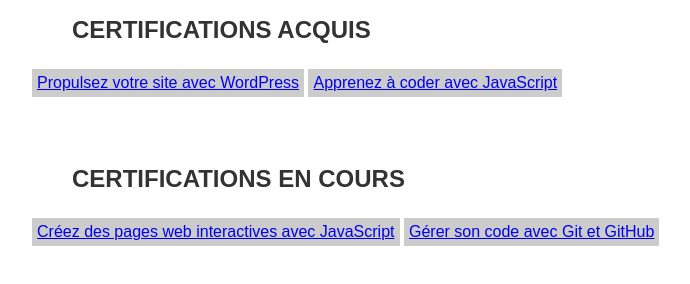
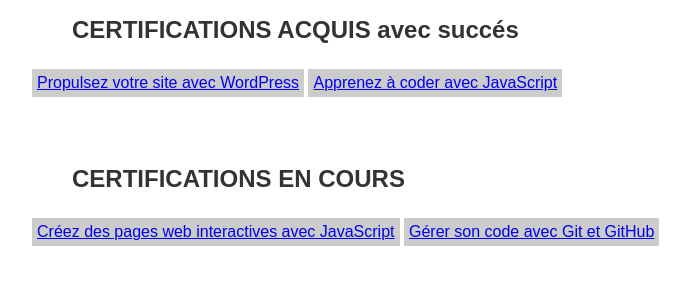
Before and after one commit to barathpoubady/portfolio_certificat, a plain HTML site: page index.html in a window 1280 px wide. Shown: the whole page, without its empty margins (16-706 px from the left). Drawn offline with Linux system fonts and the light colour scheme.

Commit message:
Modification importante dans le fichier html git status!

```diff
--- a/index.html
+++ b/index.html
@@ -11,7 +11,7 @@
   <body>
 
 	<ul>
-	  <ol>CERTIFICATIONS ACQUIS</ol>
+	  <ol>CERTIFICATIONS ACQUIS avec succés</ol>
 	  <li><a href="#">Propulsez votre site avec WordPress</a></li>
 	  <li><a href="#">Apprenez à coder avec JavaScript</a></li>
 	</ul>
```
